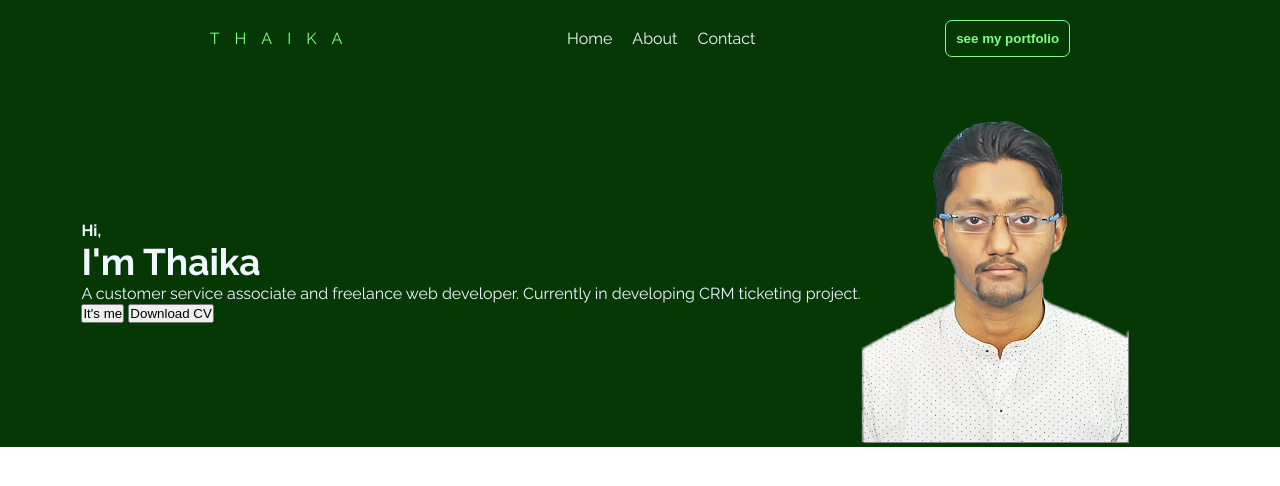
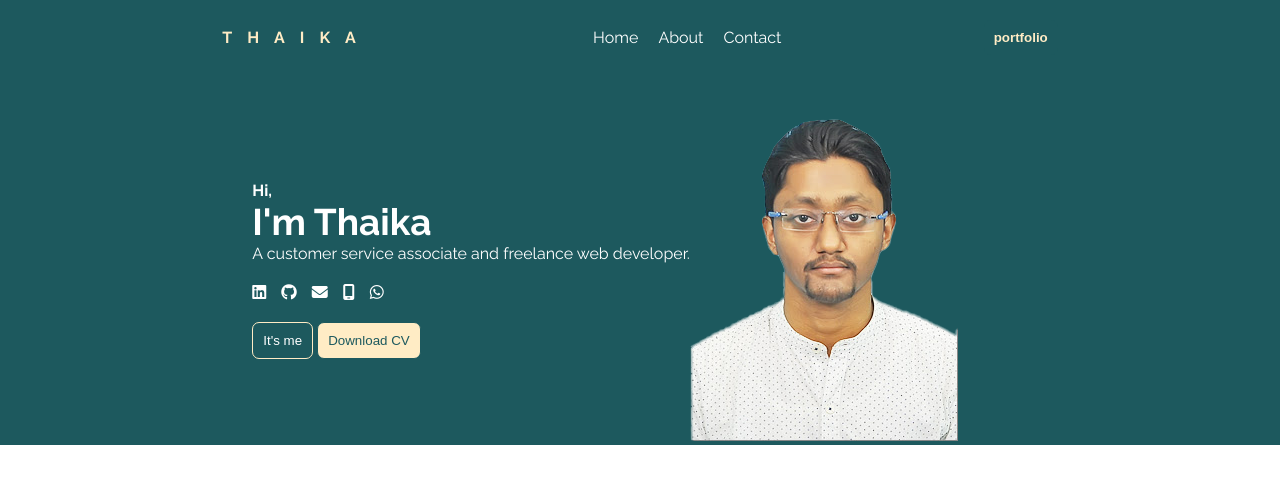
Before and after one commit to whatuseek/portfolio, a website: page index.html in a window 1280 px wide. Drawn offline with Linux system fonts and the light colour scheme.

Commit message:
icons and links are added

```diff
--- a/index.html
+++ b/index.html
@@ -7,6 +7,11 @@
     <meta charset="UTF-8" />
     <!-- The viewport meta tag gives the browser instructions on how to control the page's dimensions and scaling -->
     <meta name="viewport" content="width=device-width, initial-scale=1.0" />
+    <!-- Font awesome -->
+    <link rel="stylesheet" href="https://cdnjs.cloudflare.com/ajax/libs/font-awesome/6.6.0/css/all.min.css"
+        integrity="sha512-Kc323vGBEqzTmouAECnVceyQqyqdsSiqLQISBL29aUW4U/M7pSPA/gEUZQqv1cwx4OnYxTxve5UMg5GT6L4JJg=="
+        crossorigin="anonymous" referrerpolicy="no-referrer" />
+
     <!-- The link element is used to link to external stylesheets -->
     <link rel="stylesheet" href="style.css" />
     <!-- The title element specifies a title for the document -->
@@ -41,7 +46,7 @@
             </ul>
         </nav>
         <!-- The button element represents a clickable button -->
-        <button>see my portfolio</button>
+        <button>portfolio</button>
     </header>
 
     <main>
@@ -51,20 +56,48 @@
                 <h2 class="hero-section-title">
                     I'm Thaika</h2>
                 <p>A customer service associate
-                    and freelance web developer. Currently in developing CRM
-                    ticketing project.
+                    and freelance web developer.
+                <p>
+                    <!-- Add if any -->
                 </p>
+                </p>
+                <ul class="social-icons">
+                    <!-- social media icons will be here -->
+                    <li>
+                        <!-- target="_blank" used to open in new Tab -->
+                        <a href="https://www.linkedin.com/in/thaika-soofi/" target="_blank">
+                            <i class="fa-brands fa-linkedin"></i>
+                        </a>
+                    </li>
+                    <li>
+                        <a href="https://github.com/whatuseek" target="_blank"> <i class="fa-brands fa-github"></i>
+                        </a>
+                    </li>
+                    <li>
+                        <a href="#" onclick="openEmailNewTab('soofigsoofi@gmail.com')"> <i
+                            class="fas fa-envelope"></i>
+                        </a>
+                    </li>
+                    <li>
+                        <a href="#" onclick="openPhoneNewTab('+918220016819')"> <i
+                            class="fas fa-mobile-android-alt"></i>
+                        </a>
+                    </li>
+                    <li>
+                        <a href="https://wa.me/+918220016819" target="_blank">
+                            <i class="fab fa-whatsapp"></i>
+                        </a>
+
+
+                    </li>
+                </ul>
                 <div>
-                    <!-- social media icons will be here -->
-                </div>
-                <div>
-                    <button>It's me</button>
-                    <button>Download CV</button>
+                    <button class="btn-its-me">It's me</button>
+                    <button class="btn-download-cv">Download CV</button>
                 </div>
             </div>
             <div class="hero-img">
-                <img src="./image/pp_NoBg.png"
-                    alt="portfolio_image" >
+                <img src="./image/pp_NoBg.png" alt="portfolio_image">
             </div>
 
 
--- a/style.css
+++ b/style.css
@@ -3,14 +3,16 @@
 /* variables */
 :root {
     /* --primary: #12bdff; */
-    --primary: #82FF84;
+    /* --primary: #82FF84; */
+    --primary: #FFECC5;
     /* --dark-primary: #1b1f24; */
-    --dark-primary: #063806;
+    /* --dark-primary: #063806; */
+    --dark-primary: #1D595E;
     /* --text-color: #333; */
     --header-bg-color: #1b1f24;
     --button-hover-bg-color: #444;
-    --link-color: aliceblue;
-    --text-color: aliceblue;
+    --link-color: #FFFFFF;
+    --text-color: #FFFFFF;
     --transition-duration: 0.3s;
 }
 
@@ -19,12 +21,15 @@ body {
     color: var(--text-color);
     /* line-height: 1.5; */
     font-family: "Raleway", sans-serif;
+    /* add vh */
+    height: 100vh;
 }
 
 * {
     margin: 0;
     padding: 0;
     box-sizing: border-box;
+
 }
 
 
@@ -36,6 +41,7 @@ body {
     display: flex;
     justify-content: space-evenly;
     align-items: center;
+
 
 }
 
@@ -53,33 +59,36 @@ body {
 .logo {
     color: var(--primary);
     letter-spacing: 15px;
+    font-weight: bolder;
 }
 
-    ul {
+header ul {
     display: flex;
     text-decoration: none;
     list-style: none;
 }
 
-    ul li {
+header ul li {
     margin-left: 20px;
 }
 
-    ul li a {
+header ul li a {
     text-decoration: none;
     color: var(--link-color);
 }
 
 header button {
     padding: 10px;
-        font-weight: bold;
+    font-weight: 700;
     border-radius: 7px;
     color: var(--primary);
-        border: 1px solid var(--primary);
+    border: 1px  var(--primary);
     background-color: var(--dark-primary);
     cursor: pointer;
     transition: background-color 0.3s;
-        &:hover{background-color: var(--primary);
+
+    &:hover {
+        background-color: var(--primary);
         color: var(--dark-primary);
     }
 
@@ -87,15 +96,113 @@ body {
 
 /* Section: hero page */
 section.hero-section {
-        background-color:var(--dark-primary);
-        color:var(--text-color);
+    background-color: var(--dark-primary);
+    color: var(--text-color);
     display: flex;
     align-items: center;
     justify-content: center;
     /* height: 100vh; */
     padding: 20px 120px 0px 50px;
 }
+
 .hero-section-title {
     font-size: 37px;
     font-weight: 700;
 }
+
+.social-icons {
+
+    margin: 20px 0;
+}
+ul.social-icons {
+    list-style: none;
+    display: flex;
+}
+.social-icons li > a{
+    margin-right: 15px;
+    /* text-decoration: none; */
+    color: var(--link-color);
+    /* margin-right: 20px; */
+    &:hover {
+        color: var(--primary);
+    }
+}
+.social-icons a > i.fa-linkedin{
+    &:hover {
+        /* border-radius: 25px; */
+        /* background-color:var(--link-color); */
+        color:rgb(59 130 246 );
+        /* transition: background-color 0.3s; */
+    }
+
+}
+.social-icons a > i.fa-github{
+    &:hover {
+        /* border-radius: 25px; */
+        /* background-color:var(--link-color); */
+        color:#333;
+        /* transition: background-color 0.3s; */
+    }
+
+}
+.social-icons a > i.fa-envelope{
+    &:hover {
+        /* border-radius: 25px; */
+        /* background-color:var(--link-color); */
+        color:#ae5959;
+        /* transition: background-color 0.3s; */
+    }
+
+}
+.social-icons a > i.fa-mobile-android-alt{
+    &:hover {
+        /* border-radius: 25px; */
+        /* background-color:var(--link-color); */
+        color:#000000;
+        /* transition: background-color 0.3s; */
+    }
+
+}
+.social-icons a > i.fa-whatsapp{
+    &:hover {
+        /* border-radius: 25px; */
+        /* background-color:var(--link-color); */
+        color:#28D146;
+        /* transition: background-color 0.3s; */
+    }
+
+}
+
+.hero-img{
+    /* border-radius: 50%; */
+
+    /* border: 5px solid var(--primary); */
+    /* box-shadow: 0px 0px 10px .1px var(--primary); */
+    border-radius:25%;
+}
+.btn-its-me{
+    color: var(--link-color);
+    padding: 10px;
+    border-style: none;
+    border: 1px solid var(--primary);
+    background-color: #1D595E;
+    border-radius: 7px;
+    /* display: flex; */
+    &:hover{
+        color: var(--dark-primary);
+        background-color: var(--primary);
+    }
+}
+.btn-download-cv{
+    color: var(--dark-primary);
+    padding: 10px;
+    border-style: none;
+    border: 1px solid var(--dark-primary);
+    background-color:var(--primary) ;
+    border-radius: 7px;
+    /* display: flex; */
+    &:hover{
+        color: var(--primary);
+        background-color: var(--dark-primary);
+    }
+}
```
Lines whose indentation alone changed are shown as unchanged.
